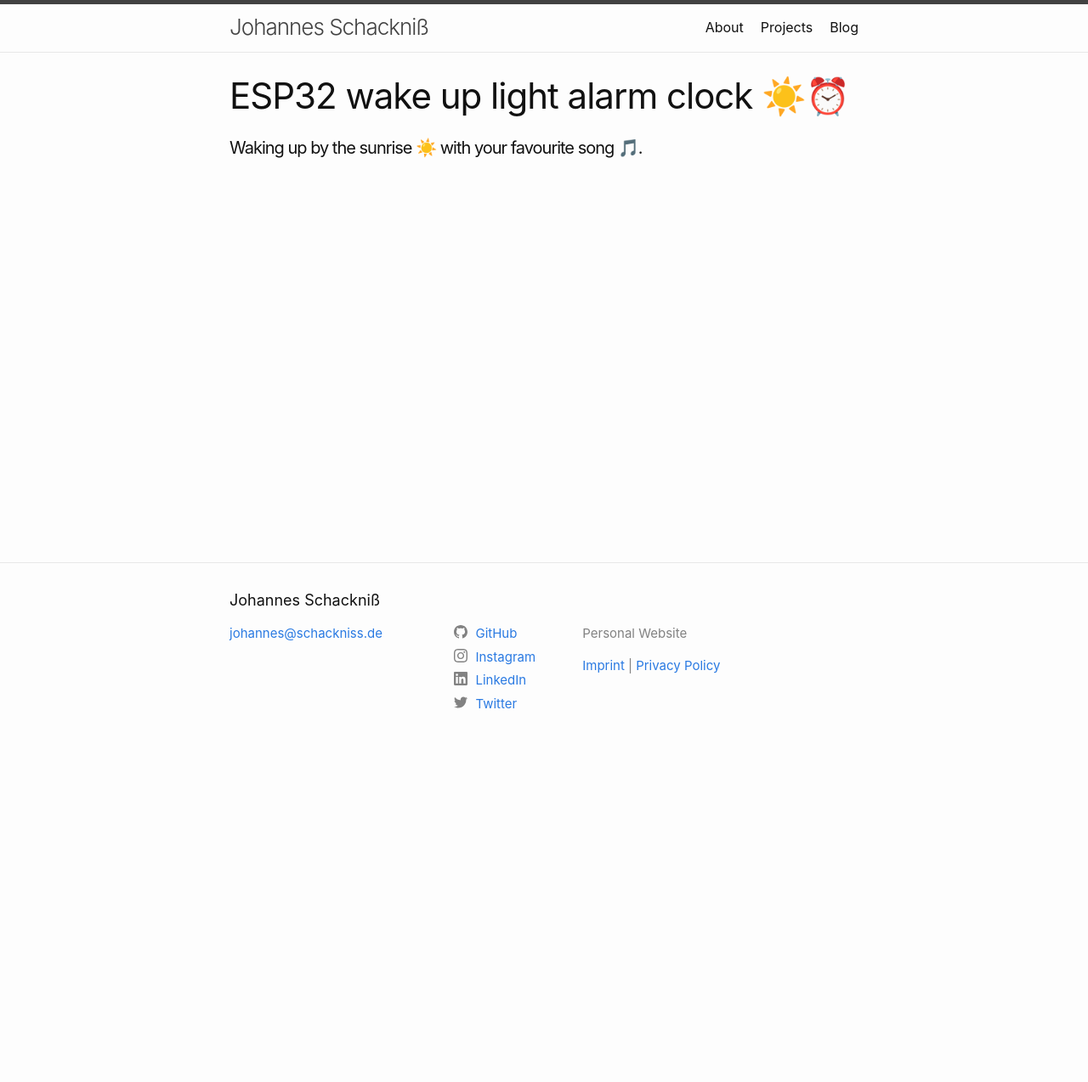
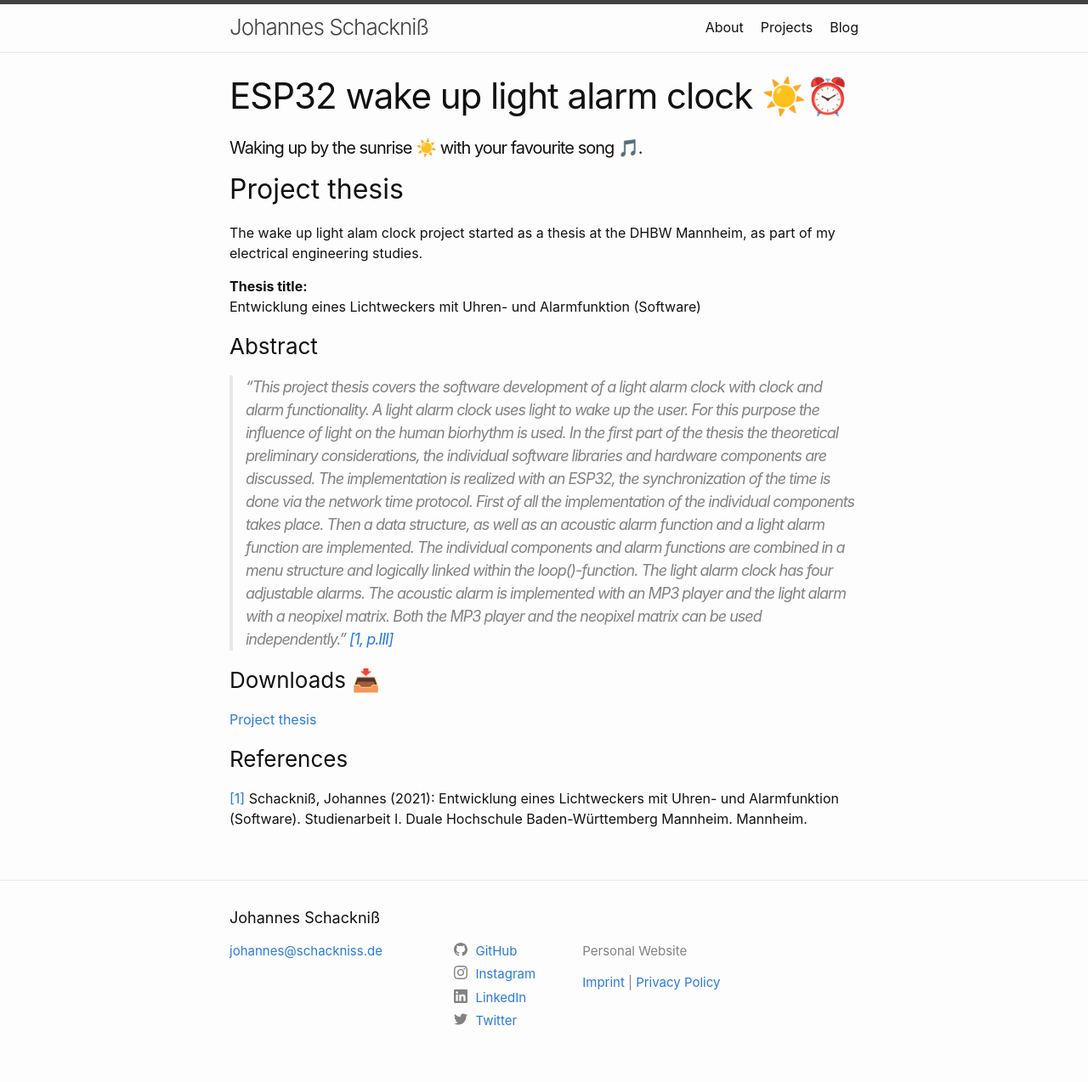
Before and after one commit to schackniss/schackniss.de, a Jekyll site: the page built from _projects/lichtwecker.md, in a window 1280 px wide. Shown: the whole page at 85% size. Built offline with Jekyll 4.4.1, drawn with Linux system fonts in a browser that asks for light colours; before the commit the page ends 900 px from its top, so only the background shows below that.

Commit message:
[Add] project thesis incl. title,abstract,download

```diff
--- a/_projects/lichtwecker.md
+++ b/_projects/lichtwecker.md
@@ -4,3 +4,19 @@ title: ESP32 wake up light alarm clock ☀️⏰
 description: Waking up by the sunrise ☀️ with your favourite song 🎵.
 project: lichtwecker
 ---
+## Project thesis
+The wake up light alam clock project started as a thesis at the DHBW Mannheim, as part of my electrical engineering studies.
+
+**Thesis title:**
+Entwicklung eines Lichtweckers mit Uhren- und Alarmfunktion (Software)
+
+### Abstract
+> "This project thesis covers the software development of a light alarm clock with clock and alarm functionality. A light alarm clock uses light to wake up the user. For this purpose the influence of light on the human biorhythm is used. In the first part of the thesis the theoretical preliminary considerations, the individual software libraries and hardware components are discussed. The implementation is realized with an ESP32, the synchronization of the time is done via the network time protocol. First of all the implementation of the individual components takes place. Then a data structure, as well as an acoustic alarm function and a light alarm function are implemented. The individual components and alarm functions are combined in a menu structure and logically linked within the loop()-function. The light alarm clock has four adjustable alarms. The acoustic alarm is implemented with an MP3 player and the light alarm with a neopixel matrix. Both the MP3 player and the neopixel matrix can be used independently." [[1, p.III]](#1)
+
+### Downloads 📥
+[Project thesis](/downloads/lichtwecker/project-thesis.pdf)
+
+
+### References
+<a id="1">[1]</a>
+Schackniß, Johannes (2021): Entwicklung eines Lichtweckers mit Uhren- und Alarmfunktion (Software). Studienarbeit I. Duale Hochschule Baden-Württemberg Mannheim. Mannheim.
```
